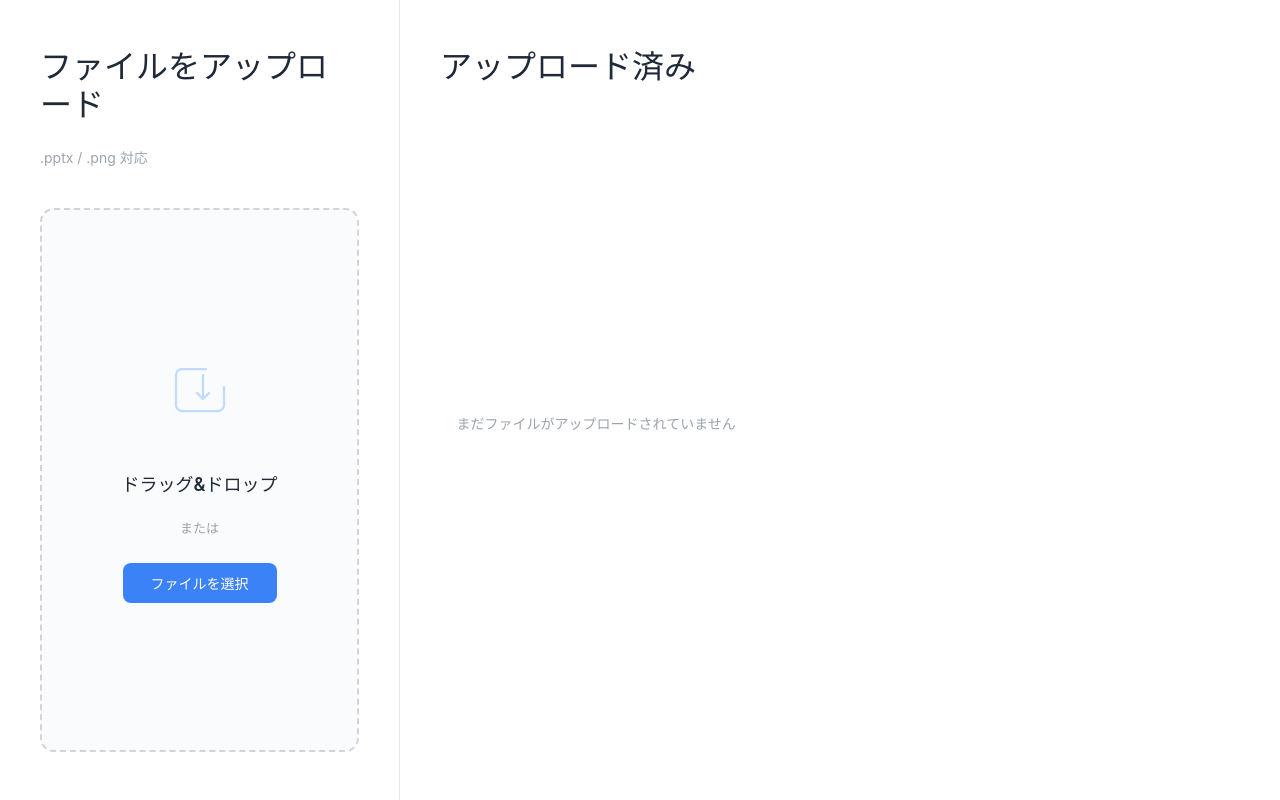
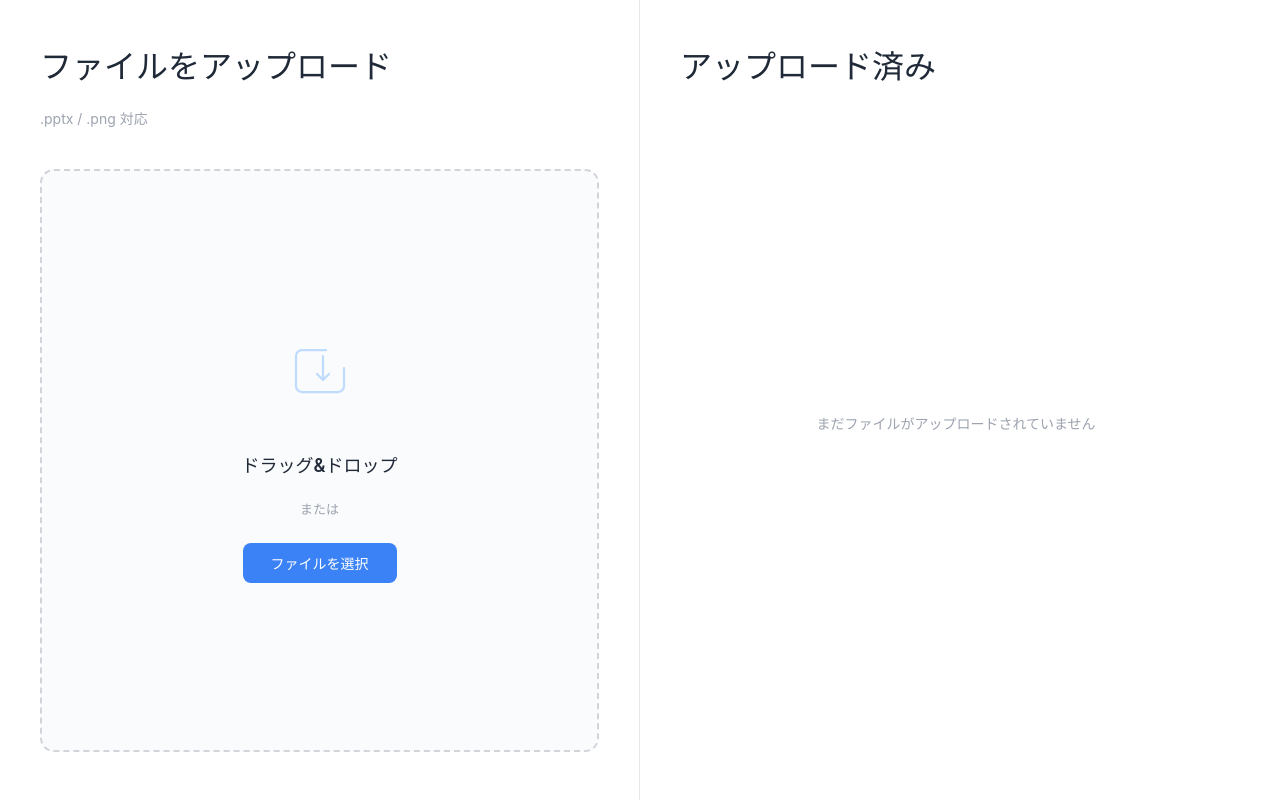
Before and after one commit to OOP2-2025-final-G21/Gesture-Presenter, a React (Vite) app: page / in a window 1280 px wide. Built offline with nearby package versions, Linux system fonts and the light colour scheme.

Commit message:
レイアウトの調整（中央線）
中央にある線をどのサイズにしても真ん中に来るようにした

```diff
--- a/src/App.css
+++ b/src/App.css
@@ -16,18 +16,23 @@ body {
 /* File Upload Screen */
 .file-upload-container {
   display: flex;
+  width: 100vw;
   height: 100vh;
   background-color: #ffffff;
+  overflow: hidden;
 }
 
 /* Left Column - Upload Area */
 .upload-section {
-  width: 50%;
+  width: 50vw;
+  height: 100vh;
   display: flex;
   flex-direction: column;
   padding: 48px 40px;
   border-right: 1px solid #e5e7eb;
   overflow-y: auto;
+  overflow-x: hidden;
+  box-sizing: border-box;
 }
 
 .upload-section h1 {
@@ -133,12 +138,15 @@ body {
 
 /* Right Column - File List */
 .file-list-section {
-  width: 50%;
+  width: 50vw;
+  height: 100vh;
   display: flex;
   flex-direction: column;
   padding: 48px 40px;
   background-color: #ffffff;
   overflow-y: auto;
+  overflow-x: hidden;
+  box-sizing: border-box;
 }
 
 .file-list-section h2 {
```
